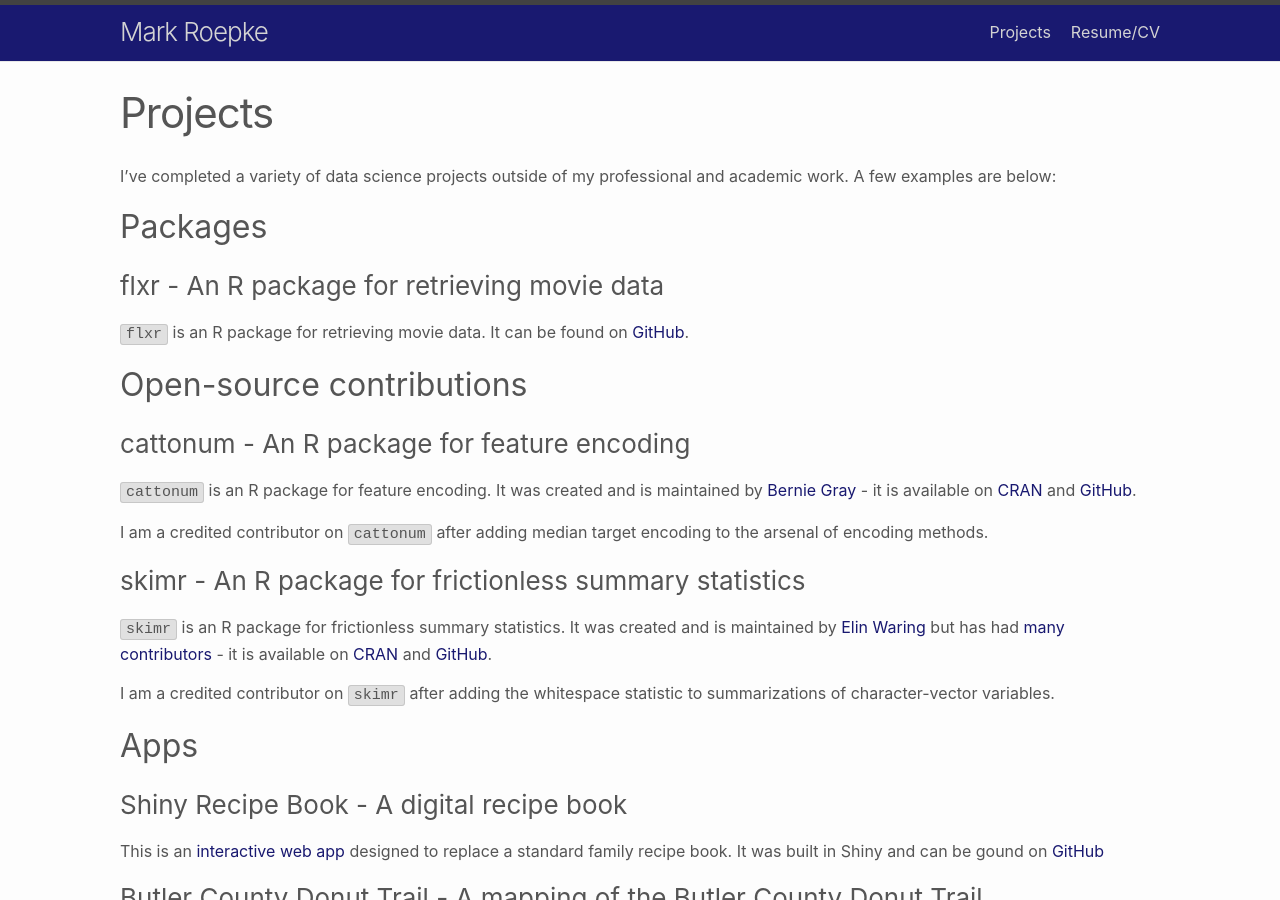
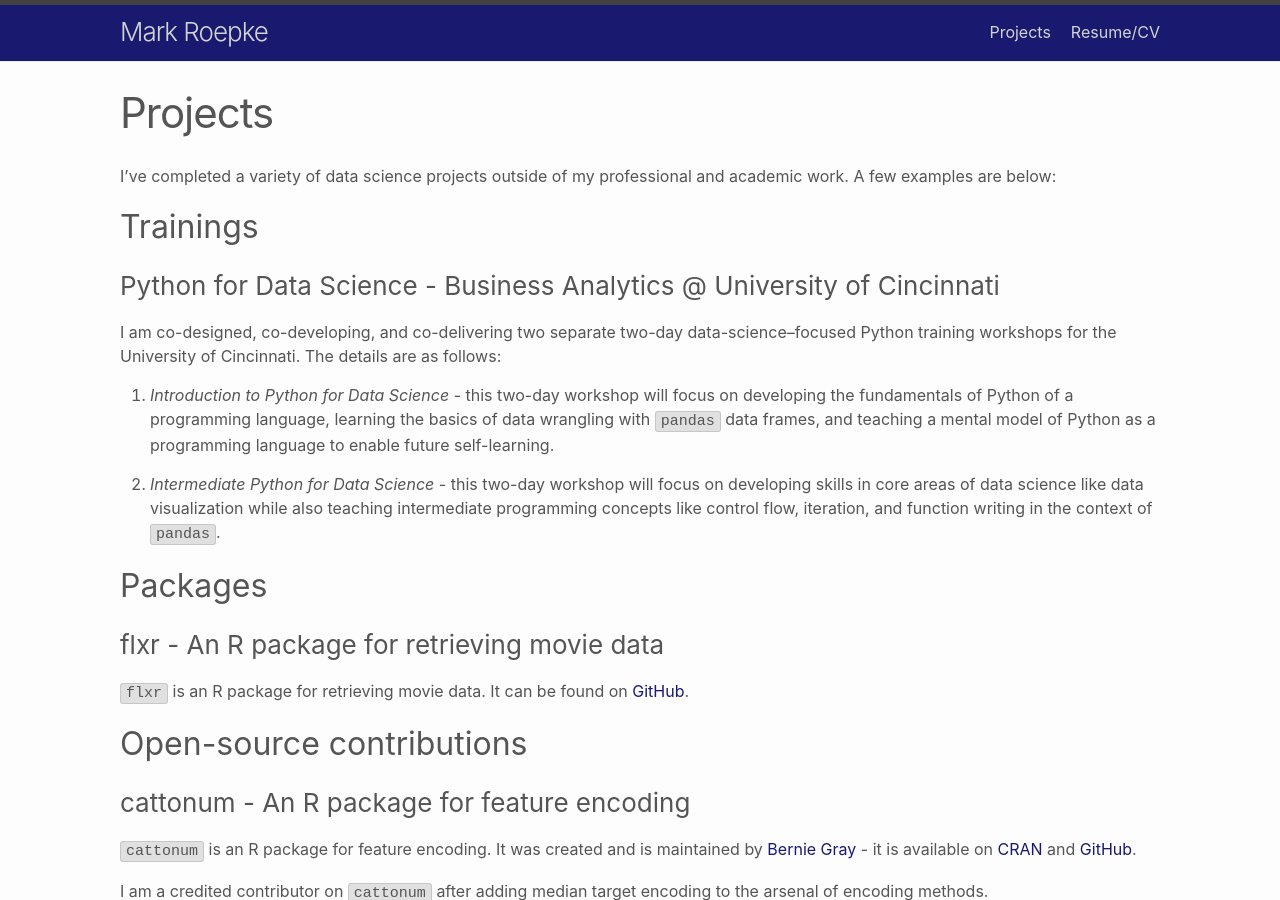
Before and after one commit to markroepke/my-site, a Jekyll site: the page built from projects.md, in a window 1280 px wide and 900 px high. Built offline with Jekyll 4.4.1, drawn with Linux system fonts in a browser that asks for light colours.

Commit message:
Add UC training to projects

```diff
--- a/projects.md
+++ b/projects.md
@@ -4,6 +4,16 @@ title: Projects
 permalink: /projects/
 ---
 I've completed a variety of data science projects outside of my professional and academic work. A few examples are below:
+
+## Trainings
+
+### Python for Data Science - Business Analytics @ University of Cincinnati
+
+I am co-designed, co-developing, and co-delivering two separate two-day data-science--focused Python training workshops for the University of Cincinnati. The details are as follows:
+
+  1. *Introduction to Python for Data Science* - this two-day workshop will focus on developing the fundamentals of Python of a programming language, learning the basics of data wrangling with `pandas` data frames, and teaching a mental model of Python as a programming language to enable future self-learning.
+
+  2. *Intermediate Python for Data Science* - this two-day workshop will focus on developing skills in core areas of data science like data visualization while also teaching intermediate programming concepts like control flow, iteration, and function writing in the context of `pandas`.
 
 ## Packages
 
```
